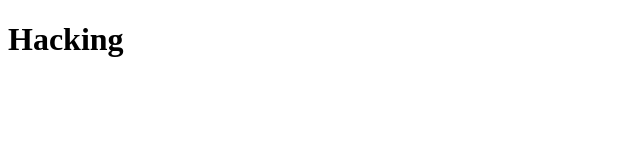
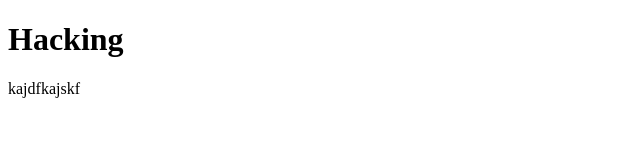
Before and after one commit to valyriouc/Blog, a plain HTML site: page hacking.html in a window 1280 px wide. Shown: the whole page, without its empty margins (0-640 px from the left). Drawn offline with Linux system fonts and the light colour scheme.

Commit message:
Some hacking paragraph

```diff
--- a/hacking.html
+++ b/hacking.html
@@ -8,5 +8,8 @@
 </head>
 <body>
     <h1>Hacking</h1>
+    <p>
+        kajdfkajskf
+    </p>
 </body>
 </html>
```
